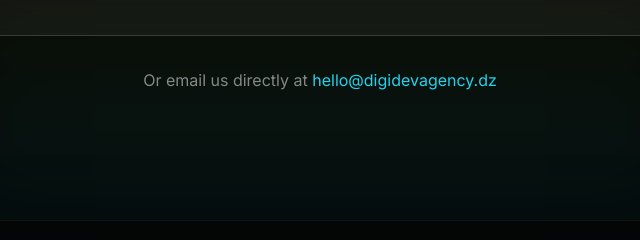
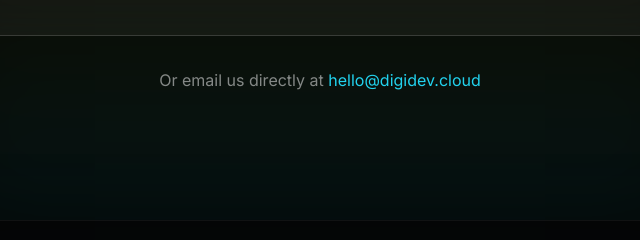
Before and after one commit to mouadh25/DigiDev, an Astro site: page / in a window 1280 px wide. Shown: the part 3327-3567 px from the top of the page, 320-960 px from the left. Built offline with nearby package versions, Linux system fonts and the light colour scheme; Astro itself is replaced by a stand-in of ours.

Commit message:
chore: Update domain to digidev.cloud

```diff
--- a/src/components/Contact.astro
+++ b/src/components/Contact.astro
@@ -135,9 +135,9 @@
         <div class="text-center mt-8 text-white/50">
             <p>
                 Or email us directly at <a
-                    href="mailto:hello@digidevagency.dz"
-                    class="text-cyan-400 hover:underline"
-                    >hello@digidevagency.dz</a>
+                    href="mailto:hello@digidev.cloud"
+                    class="text-cyan-400 hover:underline">hello@digidev.cloud</a
+                >
             </p>
         </div>
     </div>
--- a/src/components/Footer.astro
+++ b/src/components/Footer.astro
@@ -36,7 +36,7 @@
 
             <!-- CTA -->
             <a
-                href="mailto:hello@digidevagency.dz"
+                href="mailto:hello@digidev.cloud"
                 class="group px-8 py-4 bg-gradient-innovation rounded-full font-semibold text-void hover:opacity-90 transition-all duration-300 hover:scale-105 hover:shadow-lg hover:shadow-cyan-500/30"
             >
                 Start a Project
```
